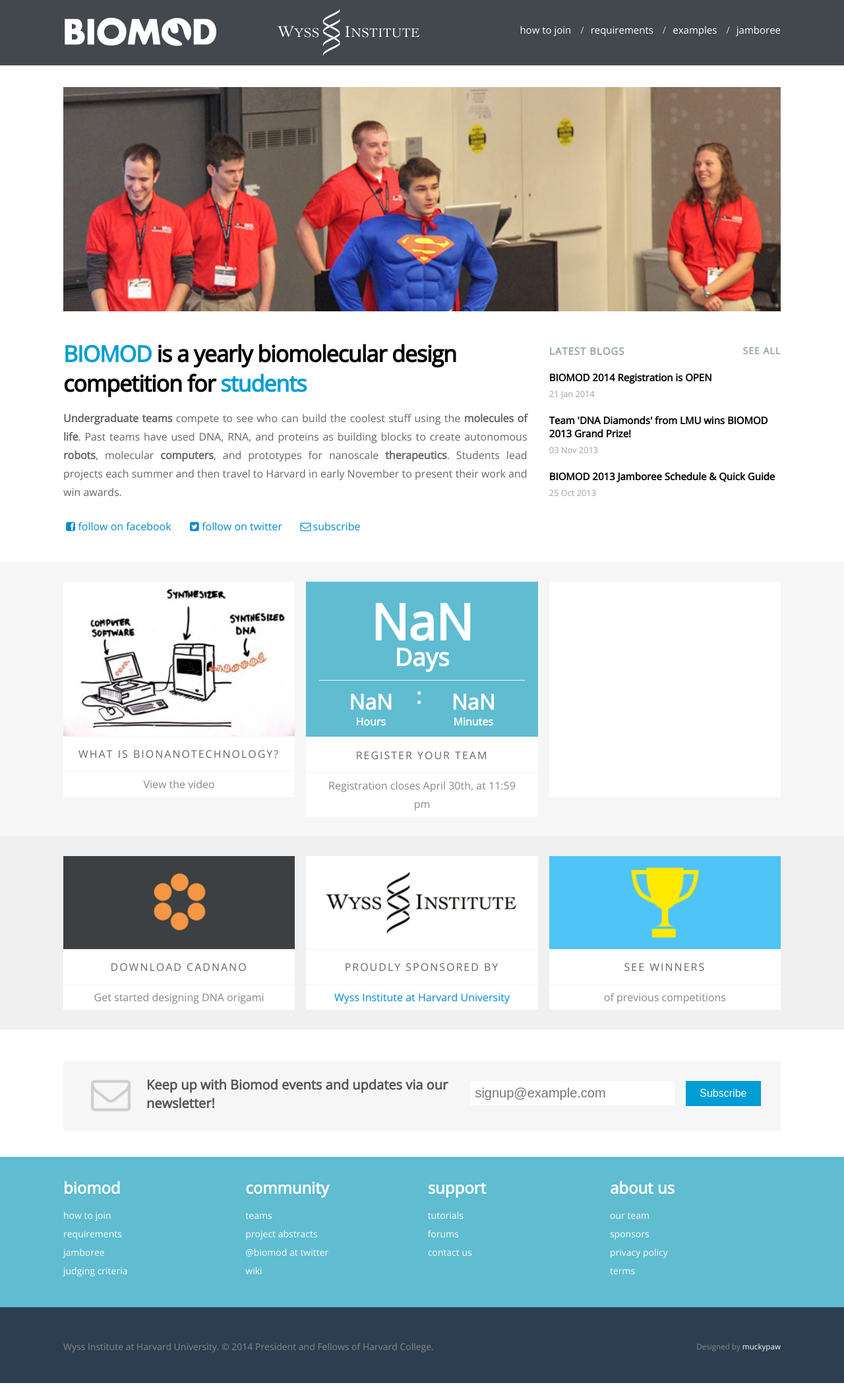
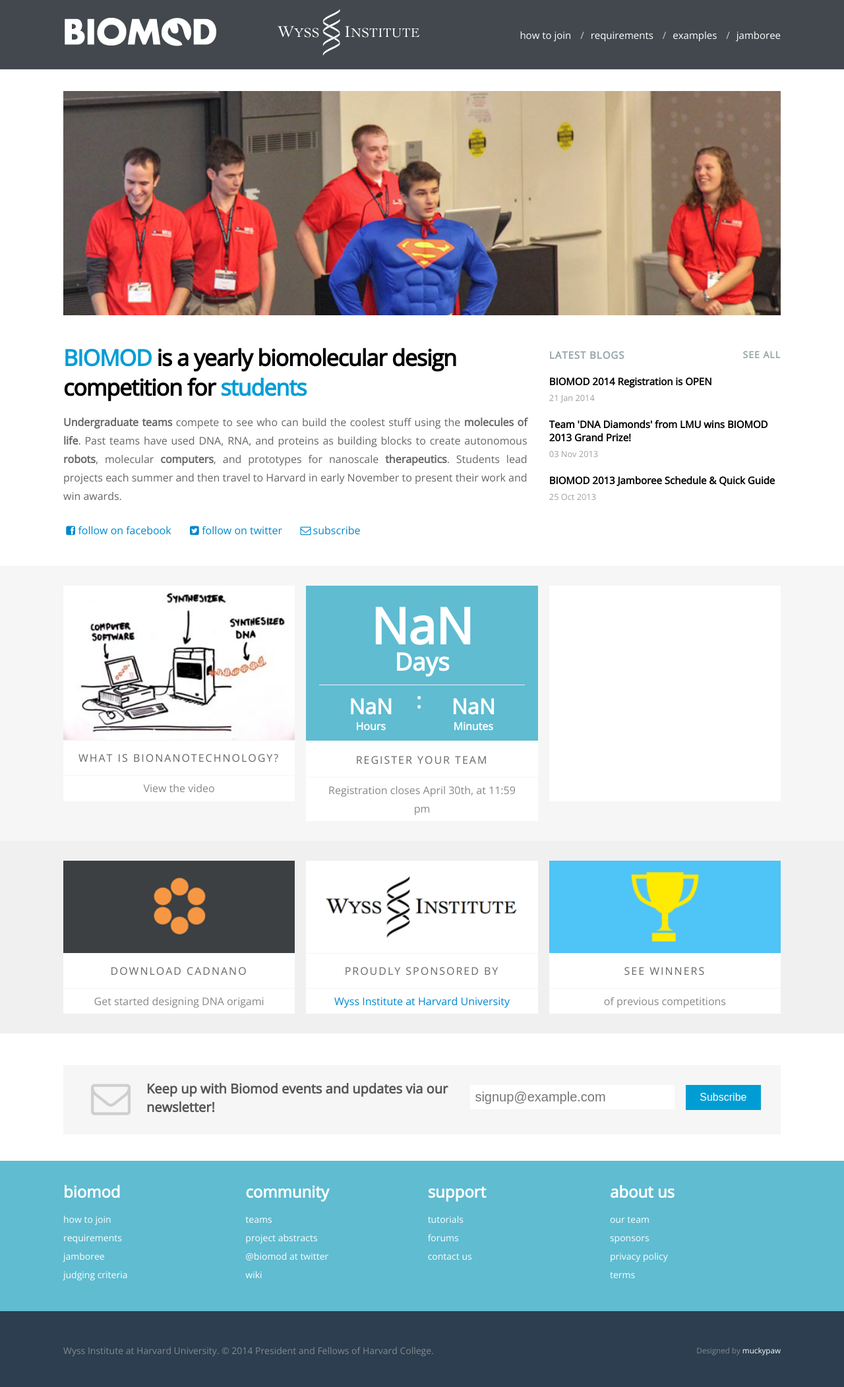
Before and after one commit to sdouglas/biomod, a Jekyll site: the page built from index.html, in a window 1280 px wide. Shown: the whole page at 66% size. Built offline with Jekyll 4.4.1, drawn with Linux system fonts in a browser that asks for light colours; nearby versions of some CDN libraries; Markdown is read by kramdown in place of the engine named in the settings.

Commit message:
tweak horizontal menu margins

```diff
--- a/assets/css/style.css
+++ b/assets/css/style.css
@@ -226,8 +226,8 @@
 ul.horizontal {
   *zoom: 1;
   font-size: 15px;
-  line-height: 21px;
-  padding: 10px 0; }
+  margin-bottom: 14px;
+  padding: 14px 0; }
   ul.horizontal:before, ul.horizontal:after {
     content: " ";
     display: table; }
--- a/assets/css/typo.css
+++ b/assets/css/typo.css
@@ -220,8 +220,8 @@
 ul.horizontal {
   *zoom: 1;
   font-size: 15px;
-  line-height: 21px;
-  padding: 10px 0; }
+  margin-bottom: 14px;
+  padding: 14px 0; }
   ul.horizontal:before, ul.horizontal:after {
     content: " ";
     display: table; }
--- a/assets/scss/typo.scss
+++ b/assets/scss/typo.scss
@@ -100,9 +100,10 @@
 ul.horizontal {
     @include clearfix();
     font-size:15px;
-    line-height:21px;
+
+    margin-bottom:14px;
     //text-transform:uppercase;
-    padding:10px 0;
+    padding:14px 0;
     a:link,a:visited {color:#ccc}
     a:hover {color:white}
     li {
```
